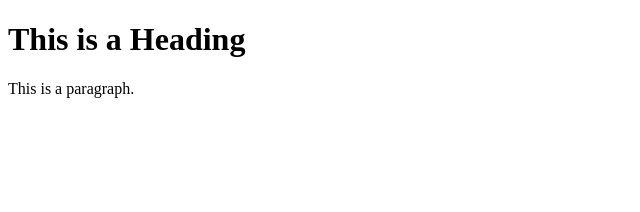
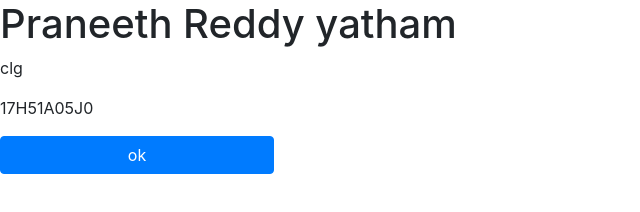
Before and after one commit to praneethrddy/Being0, a website: page public/htmls/index.html in a window 1280 px wide. Shown: the whole page, without its empty margins (0-640 px from the left). Drawn offline with nearby package versions, Linux system fonts and the light colour scheme; files that its build step writes are made by us from their sources.

Commit message:
DOne changes

```diff
--- a/public/htmls/index.html
+++ b/public/htmls/index.html
@@ -1,15 +1,23 @@
 <!DOCTYPE html>
 <html>
+
 <head>
-<meta charset="UTF-8">
-<title>Being Zero</title>
-<link rel="shortcut icon" href="img/favicon.ico">
-<link rel="stylesheet" href="css/site.css">
+    <meta charset="UTF-8">
+    <title>MY Project</title>
+    <link rel="shortcut icon" href="img/fi2.ico">
+    <link rel="stylesheet" href="https://cdnjs.cloudflare.com/ajax/libs/twitter-bootstrap/4.4.1/css/bootstrap.min.css" />
+    <link rel="stylesheet" href="https://cdnjs.cloudflare.com/ajax/libs/font-awesome/5.11.2/css/all.min.css" />
+    <link rel="stylesheet" href="css/site.css" type="text/css">
 </head>
 <body>
 
-<h1>This is a Heading</h1>
-<p>This is a paragraph.</p>
-<script src="js/site.js"></script>
+    <h1 id="name">Praneeth Reddy yatham</h1>
+    <p id="collagee">clg</p>
+    <p id="reg no">17H51A05J0</p>
+    <input class="btn btn-primary" value="ok">
+    <script src="https://cdnjs.cloudflare.com/ajax/libs/jquery/3.4.1/jquery.min.js"></script>
+    <script src="https://cdnjs.cloudflare.com/ajax/libs/twitter-bootstrap/4.4.1/js/bootstrap.bundle.min.js"></script>
+    <script src="js/site.js"></script>
 </body>
+
 </html>
```
Also changed, not shown: index.js (+9 -2 lines), package.json (+6 -2 lines).
